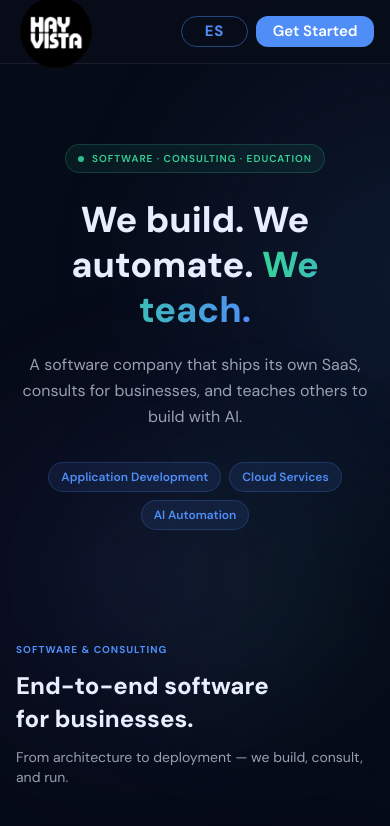
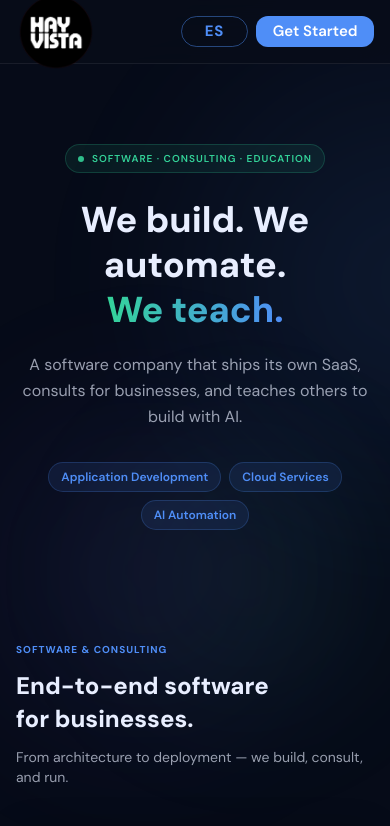
Before and after one commit to edgpac/ranky, a React (Vite) app: page /services in a window 390 px wide. Shown: the top 826 px of the page. Built offline with nearby package versions, Linux system fonts and the light colour scheme; no server answers.

Commit message:
fix: break 'We teach.' onto its own row in services hero on all screen sizes

```diff
--- a/src/pages/ServicesPage.tsx
+++ b/src/pages/ServicesPage.tsx
@@ -73,8 +73,8 @@ export default function ServicesPage() {
             {t.hero.badge}
           </div>
 
-          <h1 className="text-4xl sm:text-5xl md:text-7xl font-extrabold leading-tight max-w-4xl mb-5 sm:mb-6">
-            {t.hero.h1a}{' '}
+          <h1 className="flex flex-col items-center text-4xl sm:text-5xl md:text-7xl font-extrabold leading-tight max-w-4xl mb-5 sm:mb-6">
+            <span>{t.hero.h1a}</span>
             <span
               style={{
                 background: 'linear-gradient(90deg, #34d399, #4f8ef7)',
```
